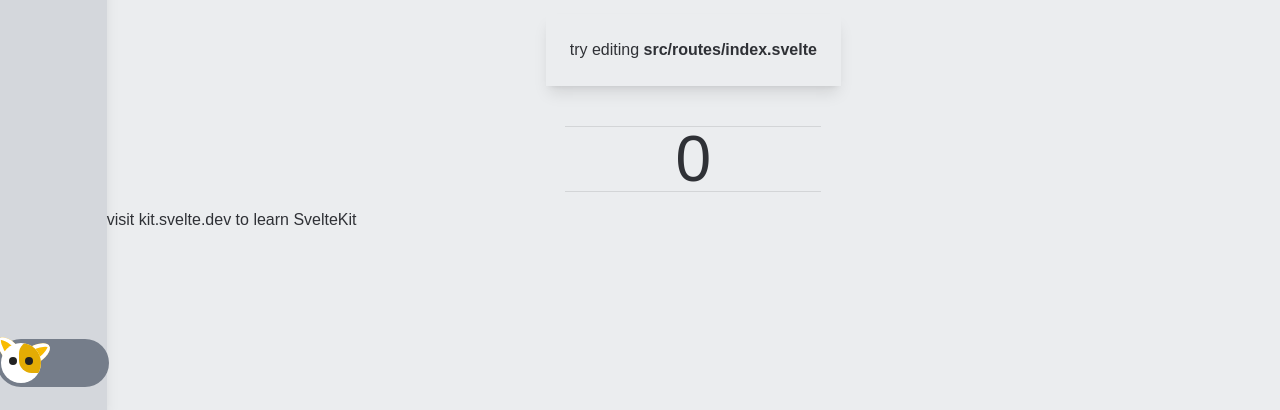
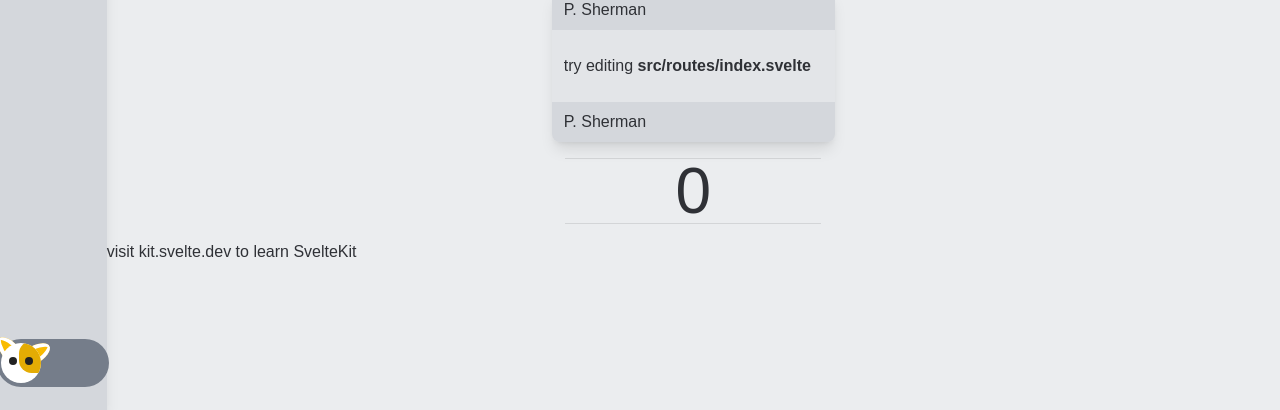
Before and after one commit to Lix3nn53/dou-project-1-svelte-admin, a Svelte app: page / in a window 1280 px wide. Shown: the part 390-800 px from the top of the page. Built offline with nearby package versions, Linux system fonts and the light colour scheme.

Commit message:
Move global headers to right place. Add card component.

```diff
--- a/src/app.html
+++ b/src/app.html
@@ -5,6 +5,20 @@
 		<meta name="description" content="Svelte demo app" />
 		<link rel="icon" href="%svelte.assets%/favicon.png" />
 		<meta name="viewport" content="width=device-width, initial-scale=1" />
+		<!-- DARK THEME -->
+		<script>
+			// On page load or when changing themes, best to add inline in `head` to avoid FOUC
+			if (
+				localStorage.theme === 'dark' ||
+				(!('theme' in localStorage) && window.matchMedia('(prefers-color-scheme: dark)').matches)
+			) {
+				document.documentElement.classList.add('dark');
+			} else {
+				document.documentElement.classList.remove('dark');
+			}
+		</script>
+		<!-- IMPORT FONT AWESOME -->
+		<script src="https://kit.fontawesome.com/2f1de5cc1e.js" crossorigin="anonymous"></script>
 		%svelte.head%
 	</head>
 	<body>
--- /dev/null
+++ b/src/lib/card/Card.svelte
@@ -0,0 +1,9 @@
+<div class="dark:bg-primary-700 bg-primary-300 rounded-lg shadow-lg">
+	<div class="dark:bg-primary-600 bg-primary-400 rounded-t-lg p-2 pl-3">
+		<slot name="header" />
+	</div>
+	<div class="p-6 pl-3"><slot /></div>
+	<div class="dark:bg-primary-600 bg-primary-400 rounded-b-lg p-2 pl-3">
+		<slot name="footer" />
+	</div>
+</div>
--- a/src/routes/index.svelte
+++ b/src/routes/index.svelte
@@ -3,27 +3,12 @@
 </script>
 
 <script lang="ts">
+	import Card from '$lib/card/Card.svelte';
 	import Counter from '$lib/Counter.svelte';
 </script>
 
 <svelte:head>
 	<title>Home</title>
-
-	<!-- DARK THEME -->
-	<script>
-		// On page load or when changing themes, best to add inline in `head` to avoid FOUC
-		if (
-			localStorage.theme === 'dark' ||
-			(!('theme' in localStorage) && window.matchMedia('(prefers-color-scheme: dark)').matches)
-		) {
-			document.documentElement.classList.add('dark');
-		} else {
-			document.documentElement.classList.remove('dark');
-		}
-	</script>
-
-	<!-- IMPORT FONT AWESOME -->
-	<script src="https://kit.fontawesome.com/2f1de5cc1e.js" crossorigin="anonymous"></script>
 </svelte:head>
 
 <section>
@@ -38,10 +23,13 @@
 		to your new<br />SvelteKit app
 	</h1>
 
-	<h2 class="p-6 m-6 shadow-lg">
-		try editing <strong>src/routes/index.svelte</strong>
-	</h2>
-
+	<Card>
+		<span slot="header"> P. Sherman </span>
+		<h2>
+			try editing <strong>src/routes/index.svelte</strong>
+		</h2>
+		<span slot="footer"> P. Sherman </span>
+	</Card>
 	<Counter />
 </section>
 
```
